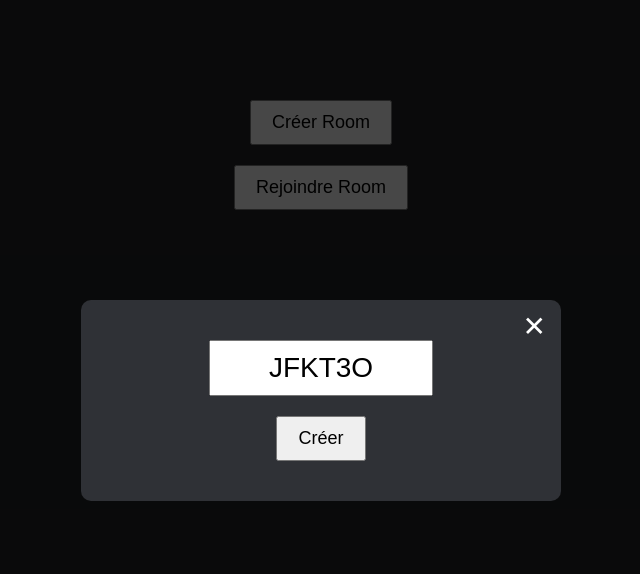
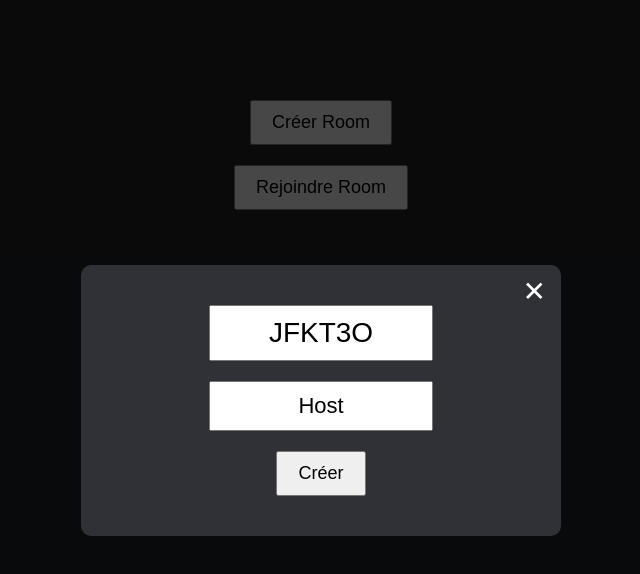
Before and after one commit to Eween14/mini-site, a website: page site/public/index.html in a window 1280 px wide. Both pictures are taken after a click on the button "Créer Room". Shown: the whole page, without its empty margins (319-959 px from the left). Drawn offline with nearby package versions, Linux system fonts and the light colour scheme; no server answers.

Commit message:
create room

```diff
--- a/site/public/index.html
+++ b/site/public/index.html
@@ -64,6 +64,13 @@
       padding: 10px;
     }
 
+	#nicknameInput {
+	  font-size: 22px;
+	  text-align: center;
+	  width: 200px;
+	  padding: 10px;
+	}
+
     .closeButton {
       position: absolute;
       top: 10px;
@@ -109,6 +116,13 @@
 		</div>
 
 		<input id="roomIdInput" maxlength="6">
+
+		<input
+		  id="nicknameInput"
+		  maxlength="16"
+		  placeholder="Pseudo"
+		  value="Host"
+		>
 
 		<button onclick="confirmCreateRoom()">
 		  Créer
@@ -189,11 +203,14 @@
 
 		const roomId = document.getElementById("roomIdInput").value;
 
+		const nickname =
+		  document.getElementById("nicknameInput").value.trim() || "Host";
+
 		currentRoomId = roomId;
 
 		socket.emit("createRoom", {
 		  roomId,
-        name: "Host",
+		  name: nickname,
 		  password: null
 		});
 
```
Lines whose indentation alone changed are shown as unchanged.
